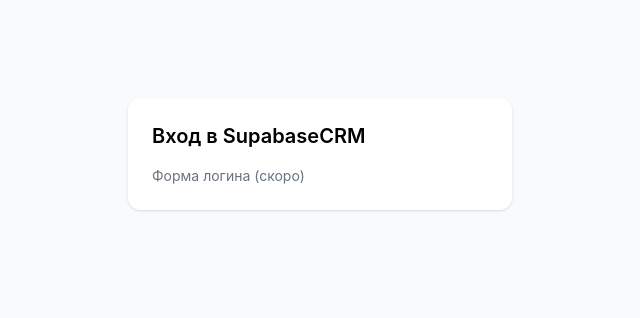
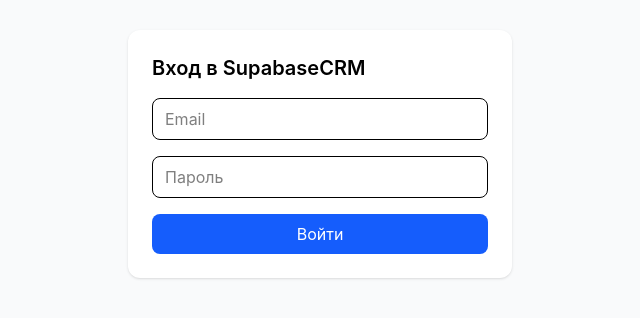
Before and after one commit to agcentory240/SupabaseCRM, a React (Vite) app: page /login in a window 1280 px wide. Shown: the part 246-564 px from the top of the page, without its empty margins (320-960 px from the left). Built offline with nearby package versions, Linux system fonts and the light colour scheme; no server answers.

Commit message:
Вход и выход

```diff
--- a/src/src/components/Layout.tsx
+++ b/src/src/components/Layout.tsx
@@ -1,19 +1,28 @@
 import type { ReactNode } from 'react'
-import { Link } from 'react-router-dom'
+import { Link, useNavigate } from 'react-router-dom'
+import { useAuthStore } from '../store/authStore'
 
 export function Layout({ children }: { children: ReactNode }) {
+  const signOut = useAuthStore((s) => s.signOut)
+  const navigate = useNavigate()
+
+  const handleLogout = async () => {
+    await signOut()
+    navigate('/login', { replace: true })
+  }
+
   return (
     <div className="min-h-screen bg-gray-50">
       <header className="bg-white border-b px-6 py-3 flex gap-4 items-center">
-        <Link to="/" className="font-semibold">
-          SupabaseCRM
-        </Link>
-        <Link to="/" className="text-sm text-gray-600 hover:text-black">
-          Объекты
-        </Link>
-        <Link to="/my-tasks" className="text-sm text-gray-600 hover:text-black">
-          Мои задачи
-        </Link>
+        <Link to="/" className="font-semibold">SupabaseCRM</Link>
+        <Link to="/" className="text-sm text-gray-600 hover:text-black">Объекты</Link>
+        <Link to="/my-tasks" className="text-sm text-gray-600 hover:text-black">Мои задачи</Link>
+        <button
+          onClick={handleLogout}
+          className="ml-auto text-sm text-gray-600 hover:text-black cursor-pointer"
+        >
+          Выйти
+        </button>
       </header>
       <main>{children}</main>
     </div>
--- a/src/src/pages/LoginPage.tsx
+++ b/src/src/pages/LoginPage.tsx
@@ -1,10 +1,58 @@
+import { useState } from 'react'
+import { useNavigate } from 'react-router-dom'
+import { useAuthStore } from '../store/authStore'
+
 export function LoginPage() {
+  const [email, setEmail] = useState('')
+  const [password, setPassword] = useState('')
+  const [error, setError] = useState<string | null>(null)
+  const [loading, setLoading] = useState(false)
+  const signIn = useAuthStore((s) => s.signIn)
+  const navigate = useNavigate()
+
+  const handleSubmit = async (e: React.FormEvent) => {
+    e.preventDefault()
+    setLoading(true)
+    setError(null)
+    try {
+      await signIn(email, password)
+      navigate('/', { replace: true })
+    } catch (err) {
+      setError(err instanceof Error ? err.message : 'Ошибка входа')
+    } finally {
+      setLoading(false)
+    }
+  }
+
   return (
     <div className="min-h-screen flex items-center justify-center bg-gray-50 p-4">
-      <div className="bg-white p-6 rounded-xl shadow w-full max-w-sm">
-        <h1 className="text-xl font-semibold mb-4">Вход в SupabaseCRM</h1>
-        <p className="text-sm text-gray-500">Форма логина (скоро)</p>
-      </div>
+      <form onSubmit={handleSubmit} className="bg-white p-6 rounded-xl shadow w-full max-w-sm flex flex-col gap-4">
+        <h1 className="text-xl font-semibold">Вход в SupabaseCRM</h1>
+        <input
+          type="email"
+          placeholder="Email"
+          value={email}
+          onChange={(e) => setEmail(e.target.value)}
+          required
+          className="border rounded-lg px-3 py-2"
+        />
+        <input
+          type="password"
+          placeholder="Пароль"
+          value={password}
+          onChange={(e) => setPassword(e.target.value)}
+          required
+          className="border rounded-lg px-3 py-2"
+        />
+        {error && <p className="text-sm text-red-600">{error}</p>}
+        <button
+          type="submit"
+          disabled={loading}
+          className="bg-blue-600 text-white rounded-lg py-2 disabled:opacity-50"
+        >
+          {loading ? 'Вход...' : 'Войти'}
+        </button>
+      </form>
     </div>
   )
 }
```
